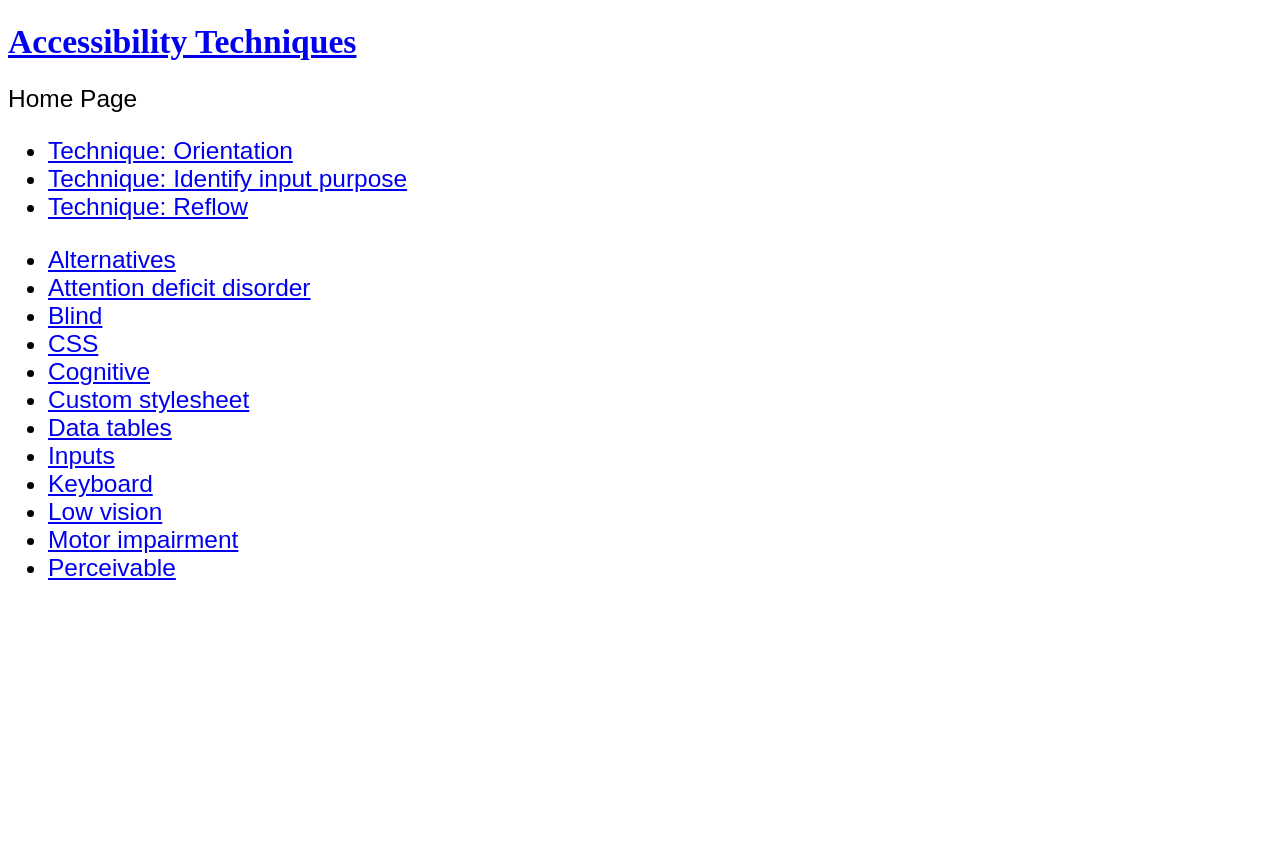
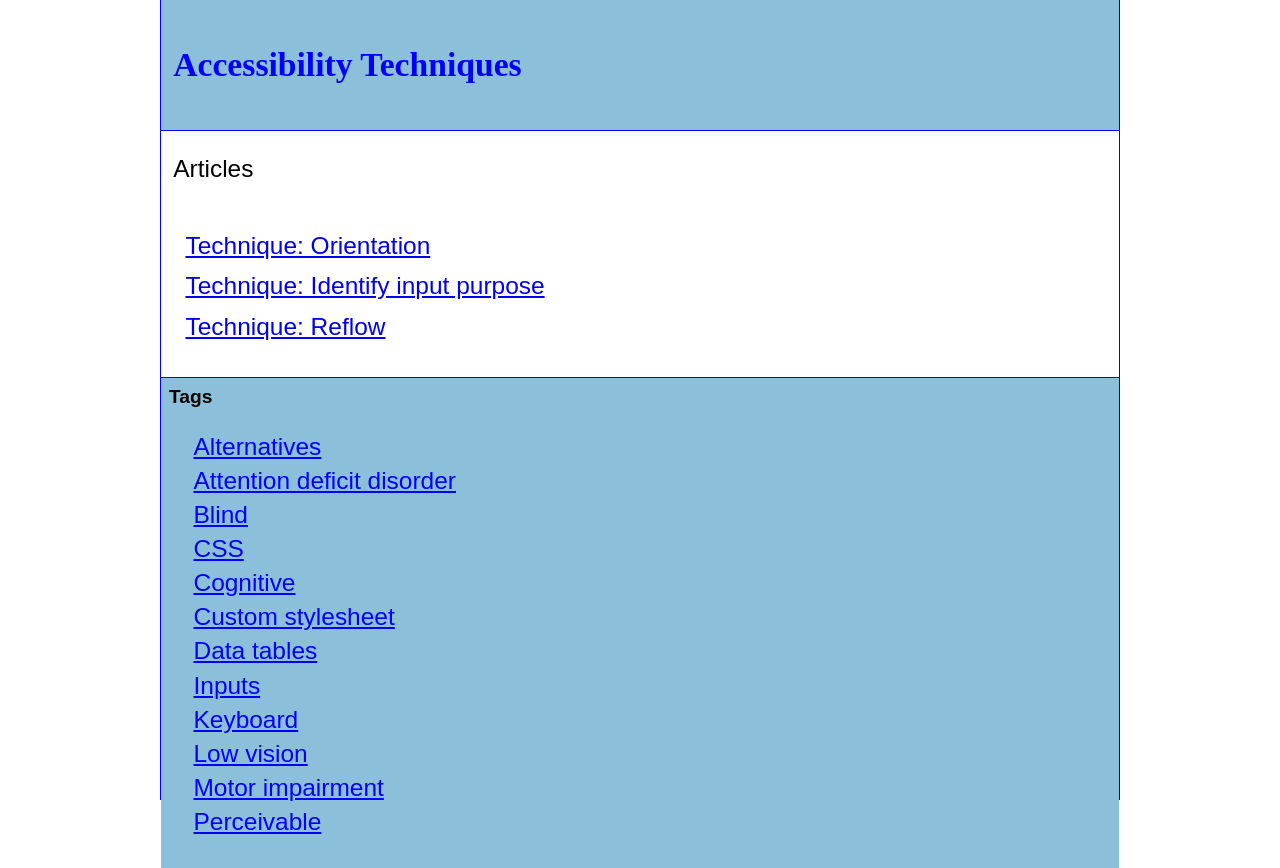
Before and after one commit to extra808/e28, a Vue app in the folder p3/: page / in a window 1280 px wide. Before the commit the page ends 800 px from the top, so only its background shows below. Built offline with nearby package versions, Linux system fonts and the light colour scheme.

Commit message:
Add styles

```diff
--- a/p3/src/App.vue
+++ b/p3/src/App.vue
@@ -20,43 +20,47 @@ export default {
 </script>
 
 <style>
+:root {
+	--head-foot-bg: hsla(200, 50%, 70%, 1);
+	--button-hover-bg: hsla(200, 50%, 70%, 0.5);
+	--primary-color: blue;
+}
+
 *,
 *::before,
 *::after {
 	box-sizing: border-box;
 }
 
+html {
+	height: 100%;
+}
+
+body {
+	margin: 0;
+	height: 100%;
+}
+
 #app {
+	border-left: 1px solid var(--primary-color);
+	border-right: 1px solid var(--primary-color);
+	display: flex;
+	flex-direction: column;
 	font-family: sans-serif;
 	font-size: calc(16px + 6 * ((100vw - 320px) / 680));
+	height: 100%;
+	margin: 0 auto;
+	max-width: 60rem;
 }
+
 [v-cloak] {
 	display: none;
 }
 
-button {
-	border: 0;
-	border-radius: 0.3rem;
-	padding: 0.1em 0.5em;
-	margin: 0;
-	text-decoration: none;
-	background: hsl(0, 0%, 82%);
-	font-size: 1rem;
-	cursor: pointer;
-	text-align: center;
-	transition: background 250ms ease-in-out, transform 150ms ease;
-	-webkit-appearance: none;
-	-moz-appearance: none;
-}
-
-button:hover,
-button:focus {
-	background: hsl(0, 0%, 46%);
-}
-
-button:focus {
-	outline: 1px solid #fff;
-	outline-offset: -4px;
+#app > header {
+	background-color: var(--head-foot-bg);
+	border-bottom: 1px solid var(--primary-color);
+	padding: 0.5em;
 }
 
 .visually-hidden {
@@ -74,5 +78,22 @@ button:focus {
 	font-family: serif;
 	font-size: calc(28px + 4 * ((100vw - 320px) / 680));
 	font-weight: 700;
+	margin: 1em 0;
 }
+
+.site-title a,
+.site-title a:visited {
+	color: var(--primary-color);
+	text-decoration: none;
+}
+
+.site-title a:hover {
+	text-decoration: underline;
+}
+
+/* div.page-flex {
+	display: flex;
+	flex-direction: row;
+	flex-wrap: wrap;
+} */
 </style>
--- a/p3/src/components/OfflineToggle.vue
+++ b/p3/src/components/OfflineToggle.vue
@@ -1,6 +1,6 @@
 <template>
 	<div>
-		<button v-if='offline' @click='clearOffline()'>
+		<button class='clear-offline' v-if='offline' @click='clearOffline()'>
 			Clear Offline
 			<span class='visually-hidden'>{{ post.title }}</span>
 		</button>
@@ -38,3 +38,40 @@ export default {
 	}
 };
 </script>
+
+<style scoped>
+button {
+	border: 2px solid var(--primary-color);
+	border-radius: 0.3rem;
+	padding: 0.1em 0.5em;
+	margin: 0;
+	text-decoration: none;
+	background: transparent;
+	font-size: 1rem;
+	cursor: pointer;
+	margin: 0.5rem;
+	text-align: center;
+	transition: background 250ms ease-in-out, transform 150ms ease;
+	-webkit-appearance: none;
+	-moz-appearance: none;
+}
+
+button:hover,
+button:focus {
+	background-color: var(--button-hover-bg);
+}
+
+button:focus {
+	outline: 1px solid #fff;
+	outline-offset: -4px;
+}
+
+.clear-offline {
+	border-color: hsl(20, 100%, 53%);
+}
+
+.clear-offline:hover,
+.clear-offline:focus {
+	background-color: hsla(20, 50%, 70%, 0.5);
+}
+</style>
--- a/p3/src/components/PostsList.vue
+++ b/p3/src/components/PostsList.vue
@@ -1,5 +1,5 @@
 <template>
-	<div>
+	<div class='posts-list'>
 		<h1 v-if='tag != null'>Tag: {{ titleTag }}</h1>
 		<ul>
 			<li v-for='post in posts' :key='post.id'>
@@ -67,3 +67,24 @@ export default {
 	}
 };
 </script>
+
+<style scoped>
+div.posts-list {
+	display: flex;
+	flex-direction: column;
+	height: 100%;
+}
+h1 {
+	font-size: 1.5rem;
+	padding: 0 0.5rem;
+}
+ul {
+	flex: 1 0 auto;
+	list-style: none;
+	padding-left: 1em;
+}
+
+li {
+	margin-bottom: 0.5em;
+}
+</style>
--- a/p3/src/components/TagsList.vue
+++ b/p3/src/components/TagsList.vue
@@ -1,5 +1,6 @@
 <template>
-	<div>
+	<div class='tags' :class='aclass'>
+		<h2>Tags</h2>
 		<ul>
 			<li v-for='(tag, id) in urlTags' :key='id'>
 				<router-link :to='{ name: "tag", params: {"path": path, "tag": tag.url} }'>{{ tag.tag }}</router-link>
@@ -17,6 +18,7 @@ export default {
 			tags: []
 		};
 	},
+	props: ['aclass'],
 	computed: {
 		urlTags: function() {
 			return this.tags.map(tag => ({
@@ -33,3 +35,64 @@ export default {
 	}
 };
 </script>
+
+<style scoped>
+div.tags {
+	background-color: var(--head-foot-bg);
+	border-top: 1px solid var(--primary-color);
+	padding: 0.5rem;
+}
+
+h2 {
+	font-size: 1.2rem;
+	margin: 0;
+}
+ul {
+	list-style: none;
+	padding-left: 1em;
+}
+
+li {
+	margin-bottom: 0.25em;
+}
+
+a,
+a:visited {
+	color: var(--primary-color);
+}
+
+div.page {
+	background-color: transparent;
+	border-top: 0;
+	font-size: 0.9em;
+}
+
+div.page h2 {
+	display: inline;
+}
+
+div.page ul {
+	display: inline;
+	padding-left: 0.5em;
+}
+
+div.page li {
+	display: inline-block;
+	margin-right: 0.5em;
+}
+
+div.page a {
+	border-bottom-color: var(--primary-color);
+	border-bottom-style: solid;
+	border-bottom-width: 1px;
+	border-bottom-left-radius: 5px;
+	border-bottom-right-radius: 5px;
+	padding: 0 0.3em;
+	text-decoration: none;
+}
+
+div.page a:hover,
+div.page a:focus {
+	border-bottom-width: 3px;
+}
+</style>
--- a/p3/src/components/pages/HomePage.vue
+++ b/p3/src/components/pages/HomePage.vue
@@ -1,9 +1,13 @@
 <template>
-	<main>
-		<p>Home Page</p>
-		<posts-list />
-		<tags-list />
-	</main>
+	<div class='home page-flex'>
+		<main>
+			<p>Articles</p>
+			<posts-list />
+		</main>
+		<aside>
+			<tags-list :a-class='"home"' />
+		</aside>
+	</div>
 </template>
 
 <script>
@@ -15,3 +19,22 @@ export default {
 	components: { PostsList, TagsList }
 };
 </script>
+
+<style scoped>
+div.home {
+	display: flex;
+	flex-direction: column;
+	height: 100%;
+}
+
+main {
+	flex: 1 0 auto;
+}
+
+main > p {
+	padding: 0 0.5em;
+}
+aside {
+	flex-shrink: 0;
+}
+</style>
--- a/p3/src/components/pages/PostPage.vue
+++ b/p3/src/components/pages/PostPage.vue
@@ -1,6 +1,8 @@
 <template>
-	<div :class='{"is-offline": offline}'>
+	<div class='page' :class='{"is-offline": offline}'>
 		<offline-toggle :slug='slug' :post='post' />
+		<tags-list :aclass='"page"' />
+		<div class='page-flex'>
 			<article>
 				<h1>
 					{{ post.title }}
@@ -8,7 +10,7 @@
 				</h1>
 				<div v-html='post.body' class='post-body'></div>
 			</article>
-		<tags-list />
+		</div>
 	</div>
 </template>
 
@@ -60,7 +62,13 @@ export default {
 </script>
 
 <style scoped>
+article {
+	max-width: 75ch;
+	padding: 0 0.5em;
+}
+
 .is-offline h1 span {
+	font-size: 1rem;
 	font-style: italic;
 }
 
@@ -77,6 +85,11 @@ export default {
 }
 
 .post-body pre {
+	border: 1px solid gray;
 	overflow-x: scroll;
+	padding-bottom: 1em;
+}
+
+.post-body pre code {
 }
 </style>
```
Lines whose indentation alone changed are shown as unchanged.
